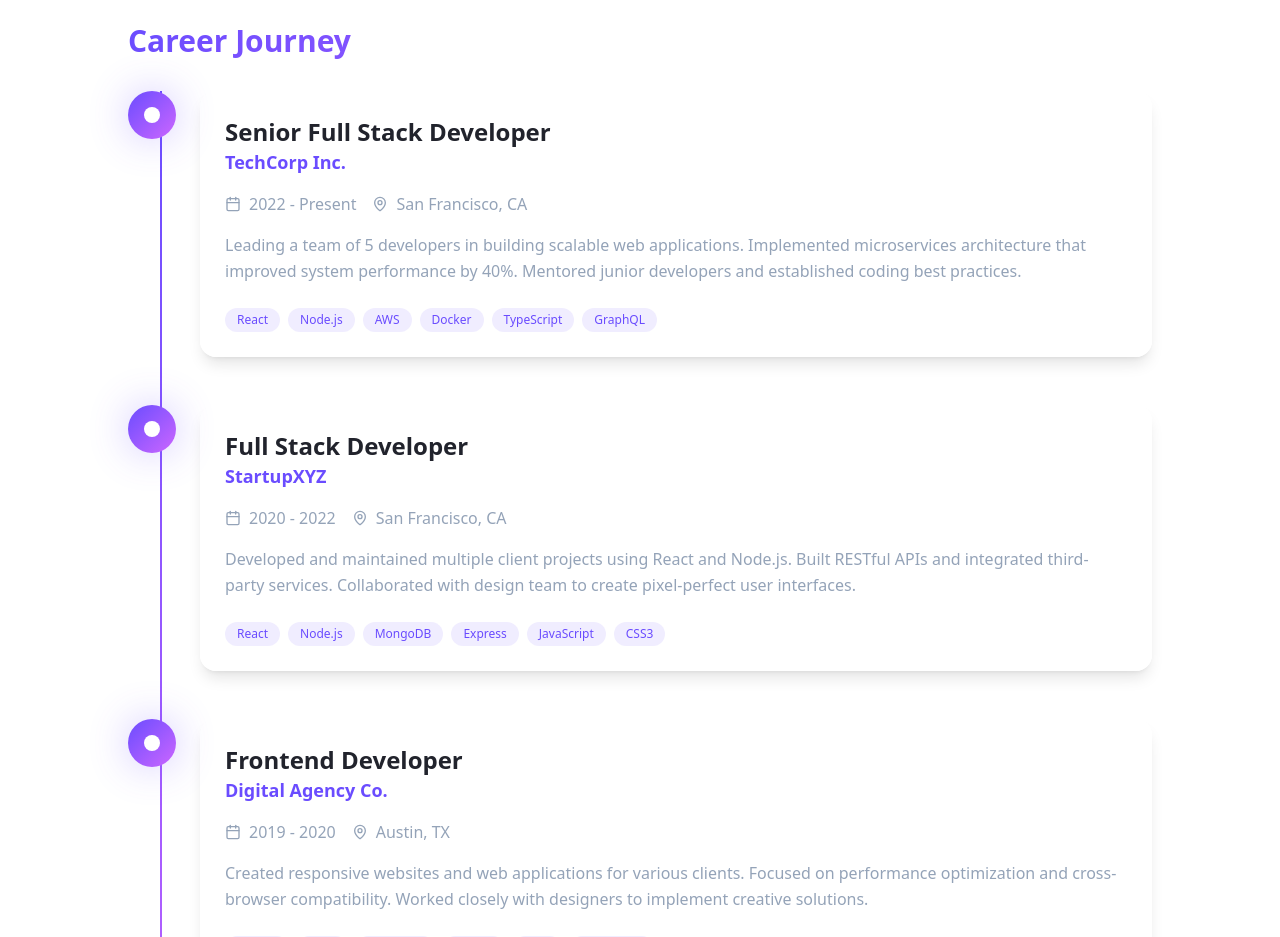
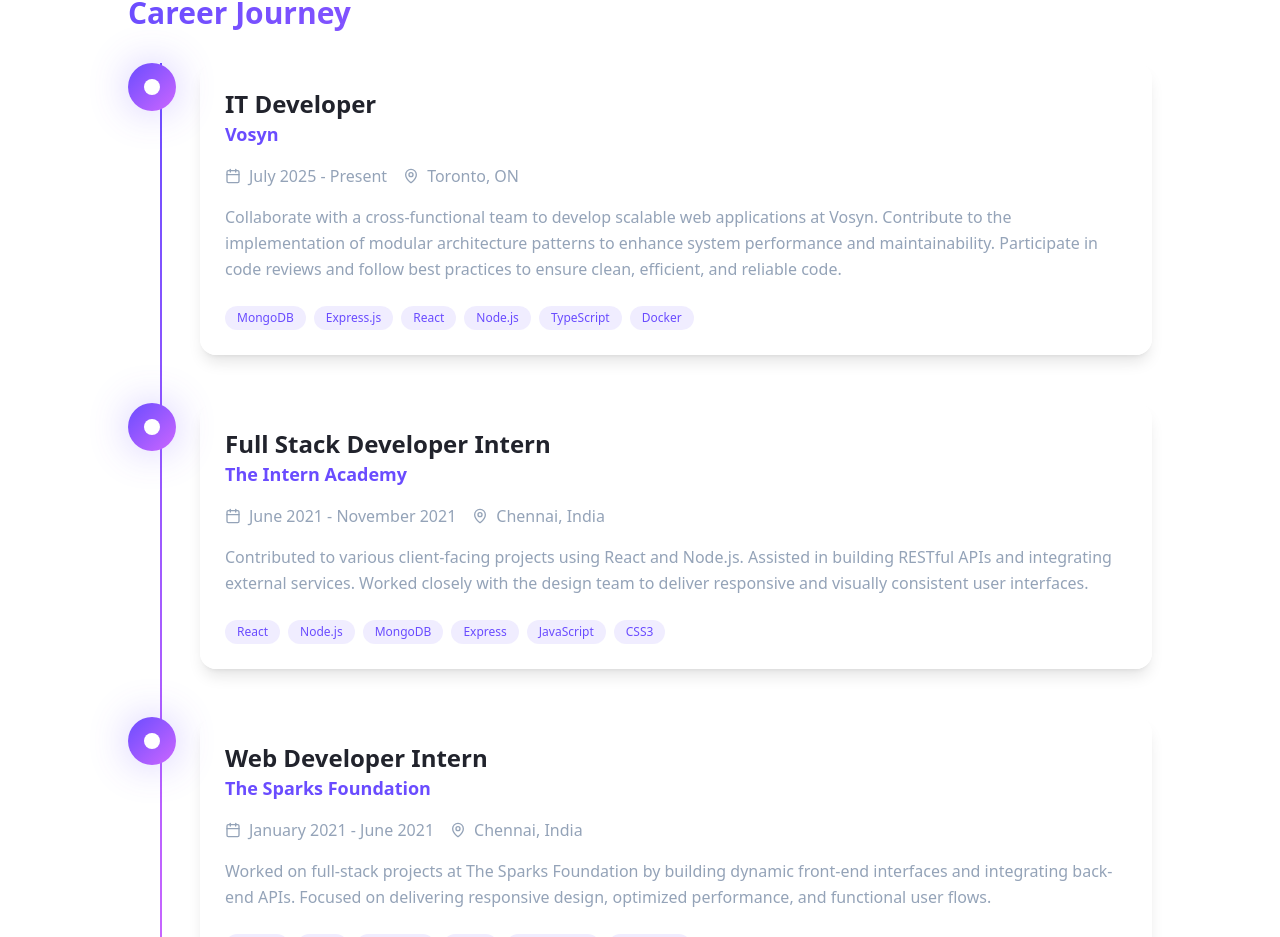
Before and after one commit to tarunvinodhkumar/Personal-Portfolio, a React (Vite) app: page / in a window 1280 px wide. Shown: the part 2268-3205 px from the top of the page. Built offline with nearby package versions, Linux system fonts and the light colour scheme.

Commit message:
UI enhancement-Exp-Sec

```diff
--- a/src/components/sections/ExperienceSection.tsx
+++ b/src/components/sections/ExperienceSection.tsx
@@ -5,37 +5,44 @@ import ScrollReveal from '../animations/ScrollReveal';
 const ExperienceSection = () => {
   const experiences = [
     {
-      title: 'Senior Full Stack Developer',
-      organization: 'TechCorp Inc.',
-      location: 'San Francisco, CA',
-      duration: '2022 - Present',
-      description: 'Leading a team of 5 developers in building scalable web applications. Implemented microservices architecture that improved system performance by 40%. Mentored junior developers and established coding best practices.',
-      skills: ['React', 'Node.js', 'AWS', 'Docker', 'TypeScript', 'GraphQL'],
+      title: 'IT Developer',
+      organization: 'Vosyn',
+      location: 'Toronto, ON',
+      duration: 'July 2025 - Present',
+      description: 'Collaborate with a cross-functional team to develop scalable web applications at Vosyn. Contribute to the implementation of modular architecture patterns to enhance system performance and maintainability. Participate in code reviews and follow best practices to ensure clean, efficient, and reliable code.',
+      skills: [
+        'MongoDB',
+        'Express.js',
+        'React',
+        'Node.js',
+        'TypeScript',
+        'Docker'
+      ],
     },
     {
-      title: 'Full Stack Developer',
-      organization: 'StartupXYZ',
-      location: 'San Francisco, CA',
-      duration: '2020 - 2022',
-      description: 'Developed and maintained multiple client projects using React and Node.js. Built RESTful APIs and integrated third-party services. Collaborated with design team to create pixel-perfect user interfaces.',
+      title: 'Full Stack Developer Intern',
+      organization: 'The Intern Academy',
+      location: 'Chennai, India',
+      duration: 'June 2021 - November 2021',
+      description: 'Contributed to various client-facing projects using React and Node.js. Assisted in building RESTful APIs and integrating external services. Worked closely with the design team to deliver responsive and visually consistent user interfaces.',
       skills: ['React', 'Node.js', 'MongoDB', 'Express', 'JavaScript', 'CSS3'],
     },
     {
-      title: 'Frontend Developer',
-      organization: 'Digital Agency Co.',
-      location: 'Austin, TX',
-      duration: '2019 - 2020',
-      description: 'Created responsive websites and web applications for various clients. Focused on performance optimization and cross-browser compatibility. Worked closely with designers to implement creative solutions.',
-      skills: ['HTML5', 'CSS3', 'JavaScript', 'jQuery', 'Sass', 'WordPress'],
+      title: 'Web Developer Intern',
+      organization: 'The Sparks Foundation',
+      location: 'Chennai, India',
+      duration: 'January 2021 - June 2021',
+      description: 'Worked on full-stack projects at The Sparks Foundation by building dynamic front-end interfaces and integrating back-end APIs. Focused on delivering responsive design, optimized performance, and functional user flows.',
+      skills: [
+        'HTML5',
+        'CSS3',
+        'JavaScript',
+        'React',
+        'Tailwind CSS',
+        'TypeScript'
+      ],
     },
-    {
-      title: 'Junior Web Developer',
-      organization: 'WebSolutions Ltd.',
-      location: 'Austin, TX',
-      duration: '2018 - 2019',
-      description: 'Started my career building simple websites and learning modern web development practices. Gained experience in version control, testing, and agile development methodologies.',
-      skills: ['HTML', 'CSS', 'JavaScript', 'Git', 'Bootstrap'],
-    },
+
   ];
 
   return (
@@ -47,7 +54,7 @@ const ExperienceSection = () => {
               Work <span className="text-gradient">Experience</span>
             </h2>
             <p className="text-xl text-muted-foreground max-w-2xl mx-auto">
-              My professional journey and the companies I've had the pleasure to work with
+            The journey so far and the amazing teams I’ve worked with.
             </p>
           </div>
         </ScrollReveal>
```
